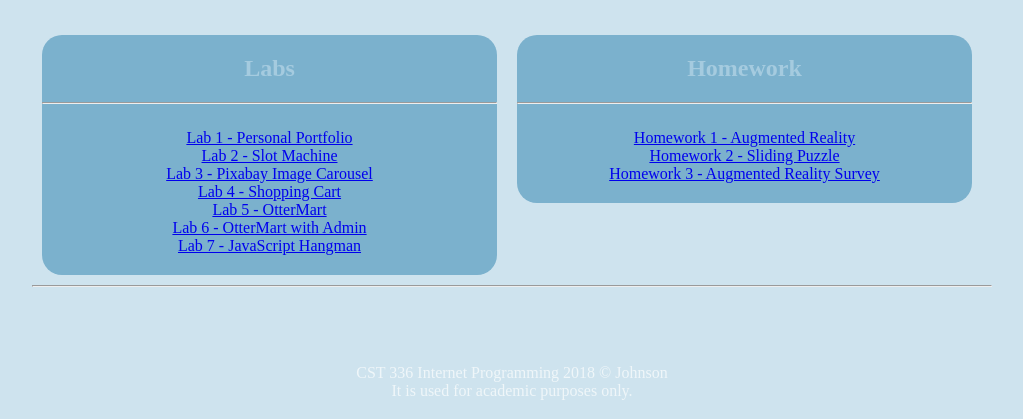
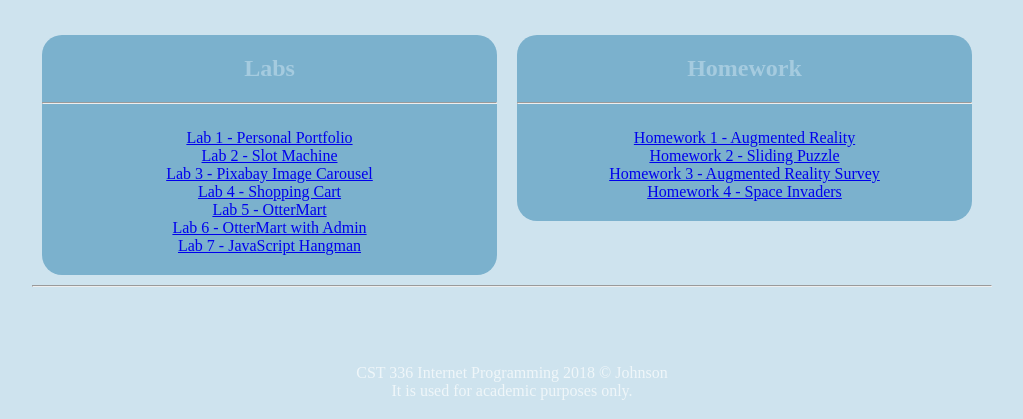
Before and after one commit to Co-Johnson/cst336, a PHP site: page / in a window 1280 px wide. Shown: the part 126-545 px from the top of the page, without its empty margins (128-1151 px from the left). Run offline with PHP 8.4, Linux system fonts and the light colour scheme.

Commit message:
space invaders index update

```diff
--- a/index.php
+++ b/index.php
@@ -36,6 +36,7 @@
                 <a href="hw/hw1/index.html">Homework 1 - Augmented Reality</a><br />
                 <a href="hw/hw2/index.php">Homework 2 - Sliding Puzzle</a><br />
                 <a href="hw/hw3/index.php">Homework 3 - Augmented Reality Survey</a><br />
+                <a href="hw/hw4/index.html">Homework 4 - Space Invaders</a><br />
             </div>
         </div>
         <div id="footer">
```
